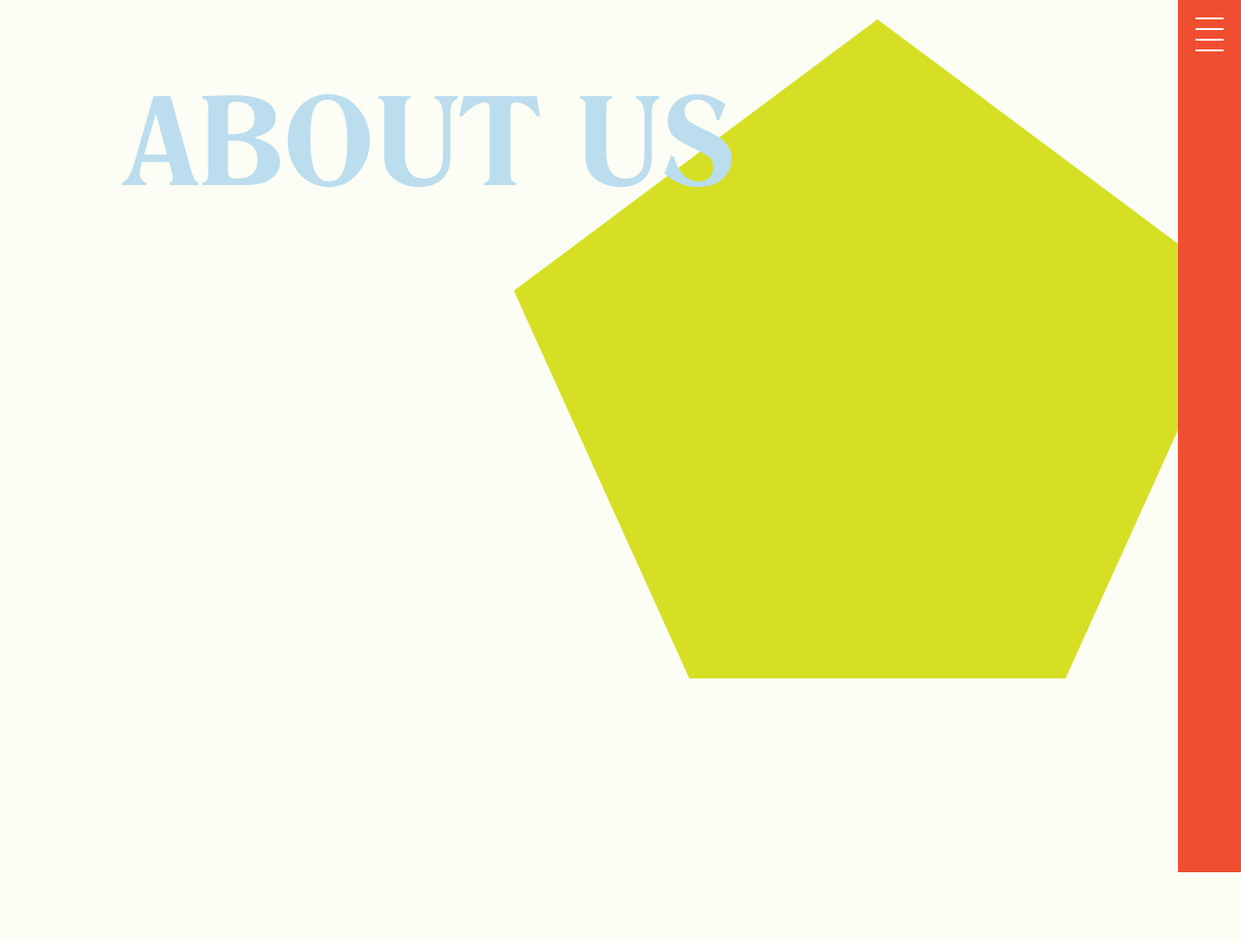
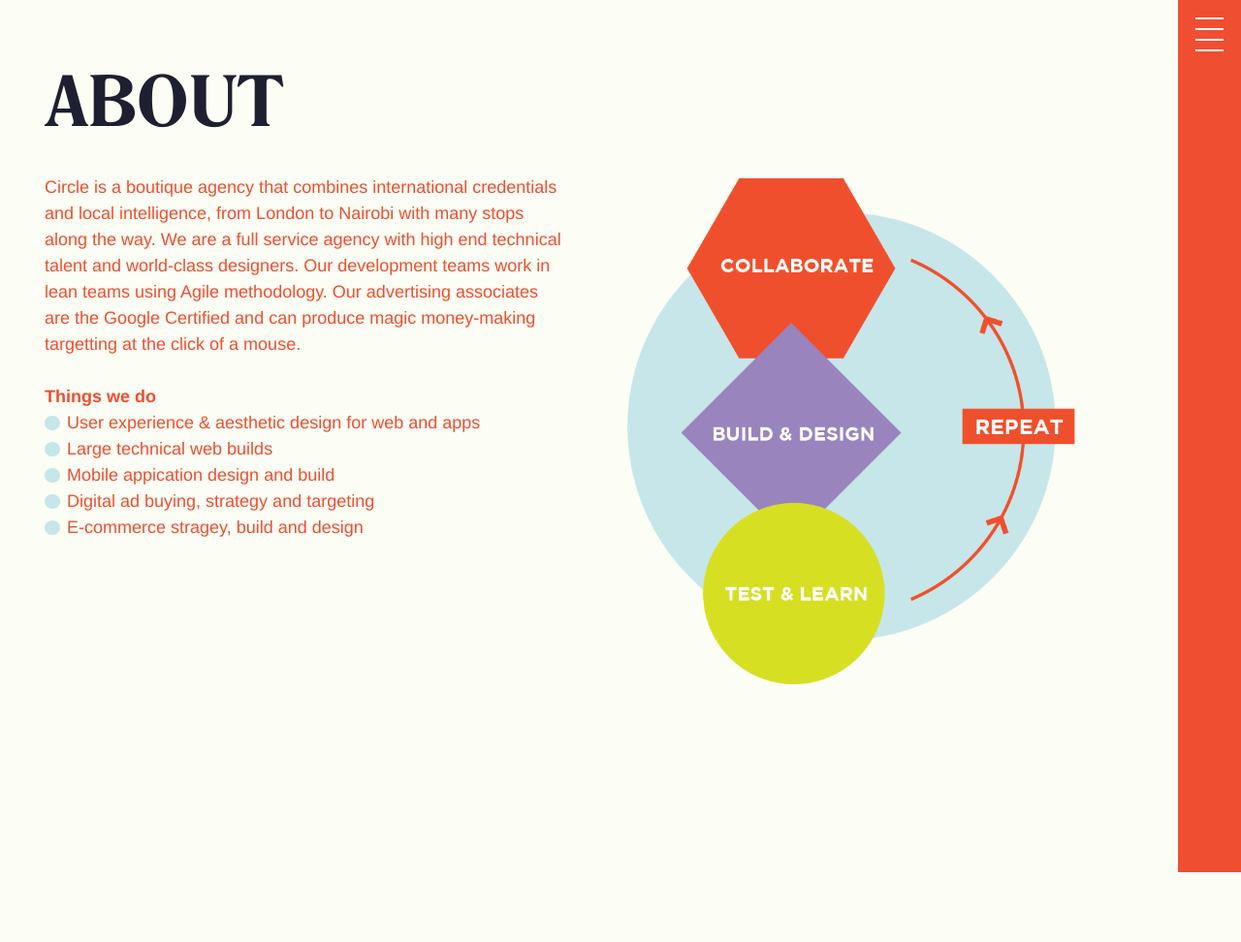
Before and after one commit to ryanhbowman/circle-site, a Jekyll site: the page built from people.html, in a window 1280 px wide. Shown: the whole page at 97% size. Built offline with Jekyll 4.4.1, drawn with Linux system fonts in a browser that asks for light colours; some web fonts are replaced; before the commit the page ends 900 px from its top, so only the background shows below that.

Commit message:
about page beginnings

```diff
--- a/_includes/header.html
+++ b/_includes/header.html
@@ -7,9 +7,9 @@
 			<nav>
 				<ul>
 					<li><a href="index.html">Home</a></li>
-					<li><a href="people.html">About Us</a></li>
+					<li><a href="people.html">About</a></li>
 					<li><a href="work.html">Work</a></li>
-          <li><a href="circles.html">Circles</a></li>
+          <!-- <li><a href="circles.html">Circles</a></li> -->
 				</ul>
 			</nav>
 		</div>
--- a/_sass/_grid.sass
+++ b/_sass/_grid.sass
@@ -76,16 +76,25 @@
 //       span.break
 //         display: inline
 
+.three-fifths
+  width: 45%
+  margin-right: 5%
+.two-fifths
+  width: 40%
+
 @media all and (max-width: 668px)
   .row
     padding: 0 1em
   .page.row
     padding: 0
   .fifth
-    width: 26%
-    margin-right: 4%
-    &:nth-of-type(3n)
+    width: 40%
+    margin-right: 7%
+    margin-bottom: 1em
+    &:nth-of-type(2n)
       margin-right: 0
+    &:nth-of-type(5n)
+      margin-right: 7%
   .project
     article
       width: 90%
--- a/_sass/_typography.sass
+++ b/_sass/_typography.sass
@@ -104,3 +104,11 @@
   font-weight: 400
   text-align: left
   color: $gray
+.image-bullet
+  max-width: 16px
+  float: left
+  margin-right: 7px
+  position: relative
+  margin-top: 5px
+.blue
+  color: $blue
--- a/people.html
+++ b/people.html
@@ -2,18 +2,38 @@
 layout: default
 ---
 
-<section class="page" id="wrapper">
-  <article class="left-block">
-    <h1 class="no-margin inside">ABOUT US</h1>
-    <!-- <h4>A digital agency based in London and Nairobi.<br/>Websites, marketing and apps. We do it all.</h4> -->
+<section class="row">
+  <article class="left-block block-inside space-group">
+    <h1 class="no-margin big">ABOUT</h1>
   </article>
   <!-- <div class="spin-container">
     <div class="spinner">
       <img src="{{ "/images/ash.png" | prepend: site.baseurl }}" alt="" class="spin-image " data-gradient-map="#271f37 25%, #dc143c">
     </div>
   </div> -->
-  <div class="pentagon-container">
+  <!-- <div class="pentagon-container">
     <div class="pentagon"></div>
-  </div>
+  </div> -->
 
 </section>
+
+<section>
+  <div class="row clearfix">
+    <div class="three-fifths columns">
+      <h4>
+        Circle is a boutique agency that combines international credentials and local intelligence, from London to Nairobi with many stops along the way. We are a full service agency with high end technical talent and world-class designers. Our development teams work in lean teams using Agile methodology. Our advertising associates are the Google Certified and can produce magic money-making targetting at the click of a mouse.<br/><br/>
+        <strong>Things we do</strong><br/>
+        <span class=""><img src="{{ "/images/bullet.png" | prepend: site.baseurl }}" alt="" class="image-bullet"> User experience & aesthetic design for web and apps<br/>
+        <img src="{{ "/images/bullet.png" | prepend: site.baseurl }}" alt="" class="image-bullet">Large technical web builds<br/>
+        <img src="{{ "/images/bullet.png" | prepend: site.baseurl }}" alt="" class="image-bullet">Mobile appication design and build<Br/>
+        <img src="{{ "/images/bullet.png" | prepend: site.baseurl }}" alt="" class="image-bullet">Digital ad buying, strategy and targeting<br/>
+        <img src="{{ "/images/bullet.png" | prepend: site.baseurl }}" alt="" class="image-bullet">E-commerce stragey, build and design
+        </span>
+      </h4>
+
+    </div>
+    <div class="two-fifths columns">
+      <img src="{{ "/images/process.png" | prepend: site.baseurl }}" alt="">
+    </div>
+  </div>
+</section>
```
Also changed, not shown: images/bullet.png (added), images/process.png (added), 1 other file.
